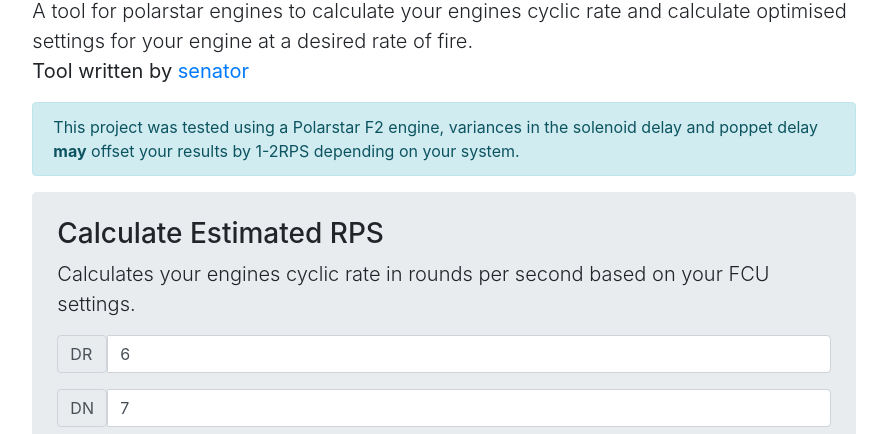
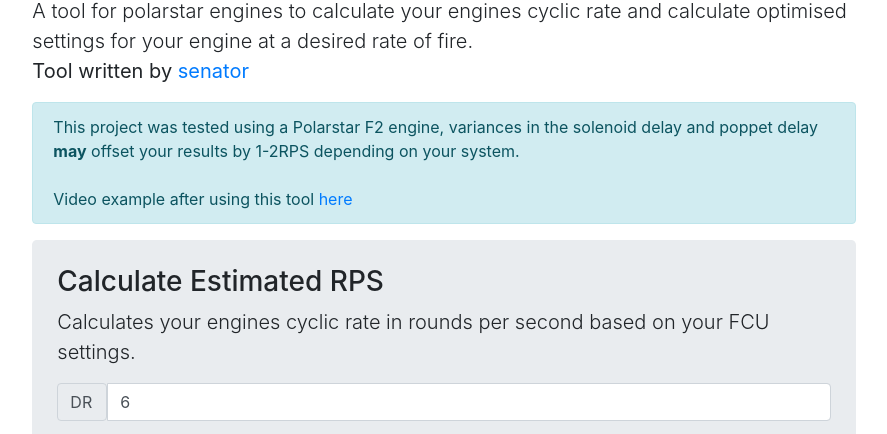
Before and after one commit to senator715/StarPS, a plain HTML site: page index.html in a window 1280 px wide. Shown: the part 108-542 px from the top of the page, without its empty margins (196-1083 px from the left). Drawn offline with nearby package versions, Linux system fonts and the light colour scheme.

Commit message:
Update index.html

```diff
--- a/index.html
+++ b/index.html
@@ -100,7 +100,7 @@
       <p class="lead">A tool for polarstar engines to calculate your engines cyclic rate and calculate optimised settings for your engine at a desired rate of fire.<br><b>Tool written by <a href="https://www.youtube.com/channel/UCUr9CWKpS5nN2CxMS0-zOMw">senator</a></b></p>
 
       <div class="alert alert-info" role="alert">
-        This project was tested using a Polarstar F2 engine, variances in the solenoid delay and poppet delay <b>may</b> offset your results by 1-2RPS depending on your system.
+        This project was tested using a Polarstar F2 engine, variances in the solenoid delay and poppet delay <b>may</b> offset your results by 1-2RPS depending on your system.<br><br>Video example after using this tool <a href="https://www.youtube.com/watch?v=DFeSOchLow8">here</a>
       </div>
 
       <div class="jumbotron col-md-12" style="padding: 25px;">
```
